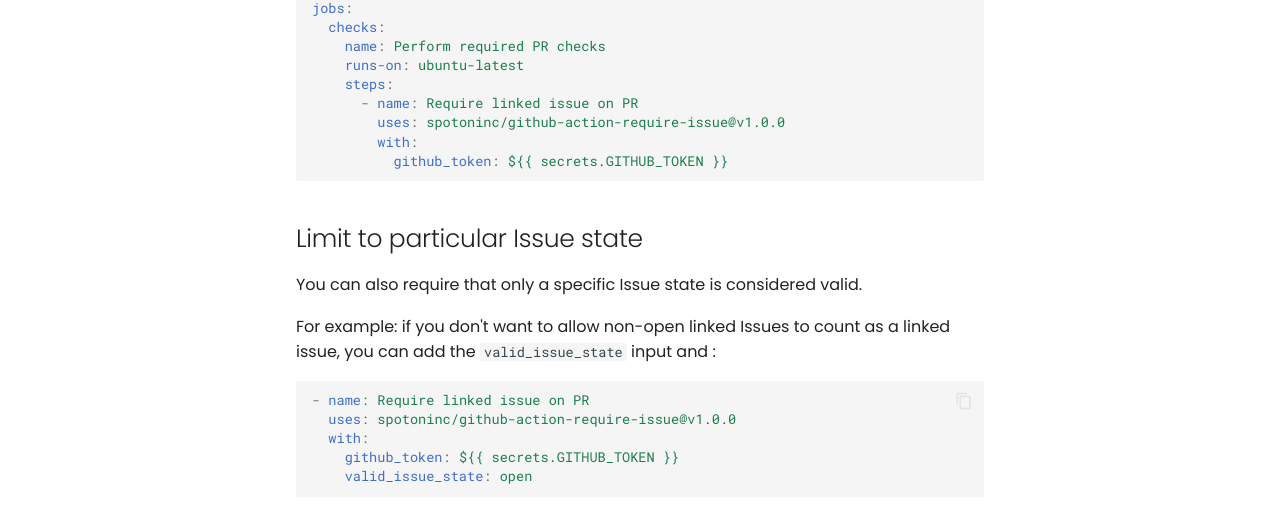
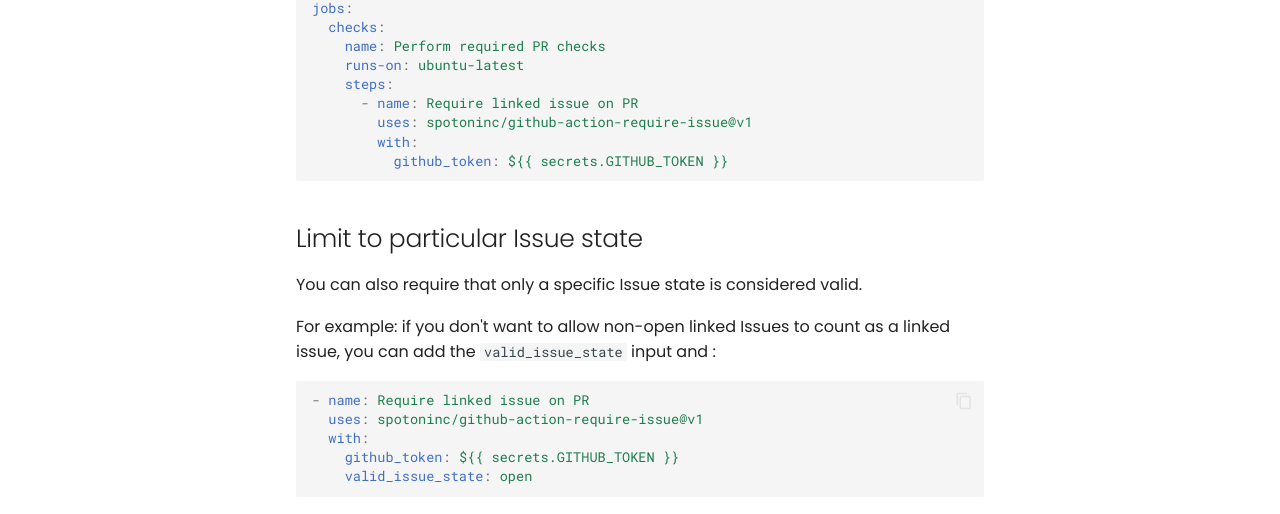
Before and after one commit to SpotOnInc/github-action-require-issue, an MkDocs documentation site: the page built from docs/usage.md, in a window 1280 px wide and 921 px high. Shown: the part 356-870 px from the top of the window. Built offline with MkDocs 1.6.1 and Material for MkDocs 9.7.7, drawn with Linux system fonts in a browser that asks for light colours; comment, search, counter and statistics services are not loaded.

Commit message:
fix short version action (#15)

````diff
--- a/docs/usage.md
+++ b/docs/usage.md
@@ -15,7 +15,7 @@ jobs:
     runs-on: ubuntu-latest
     steps:
       - name: Require linked issue on PR
-        uses: spotoninc/github-action-require-issue@v1.0.0
+        uses: spotoninc/github-action-require-issue@v1
         with:
           github_token: ${{ secrets.GITHUB_TOKEN }}
 ```
@@ -29,7 +29,7 @@ issue, you can add the `valid_issue_state` input and :
 
 ```yaml
 - name: Require linked issue on PR
-  uses: spotoninc/github-action-require-issue@v1.0.0
+  uses: spotoninc/github-action-require-issue@v1
   with:
     github_token: ${{ secrets.GITHUB_TOKEN }}
     valid_issue_state: open
````
Also changed, not shown: README.md (+1 -1 lines), docs/index.md (+1 -1 lines), 1 other file.
